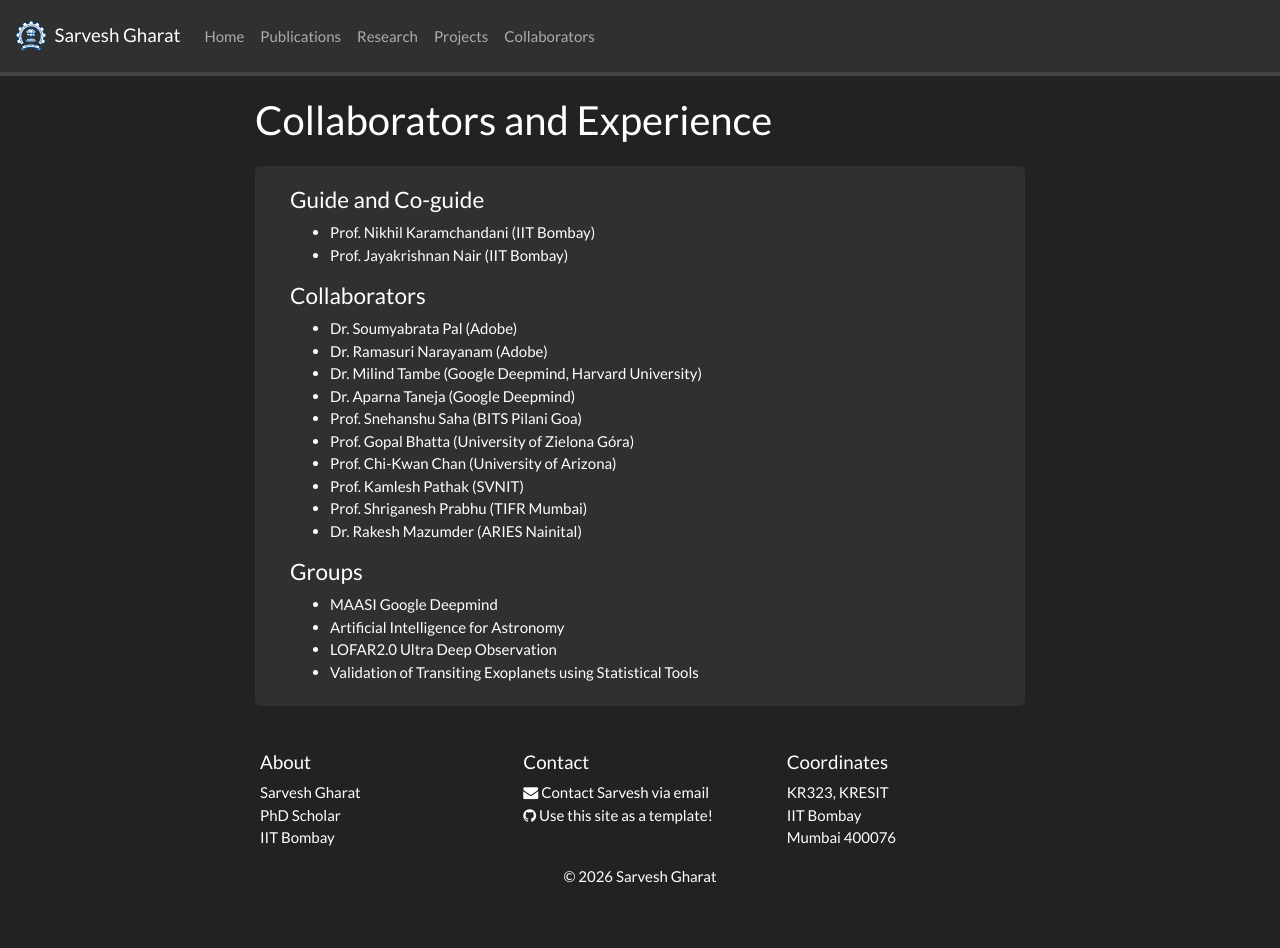
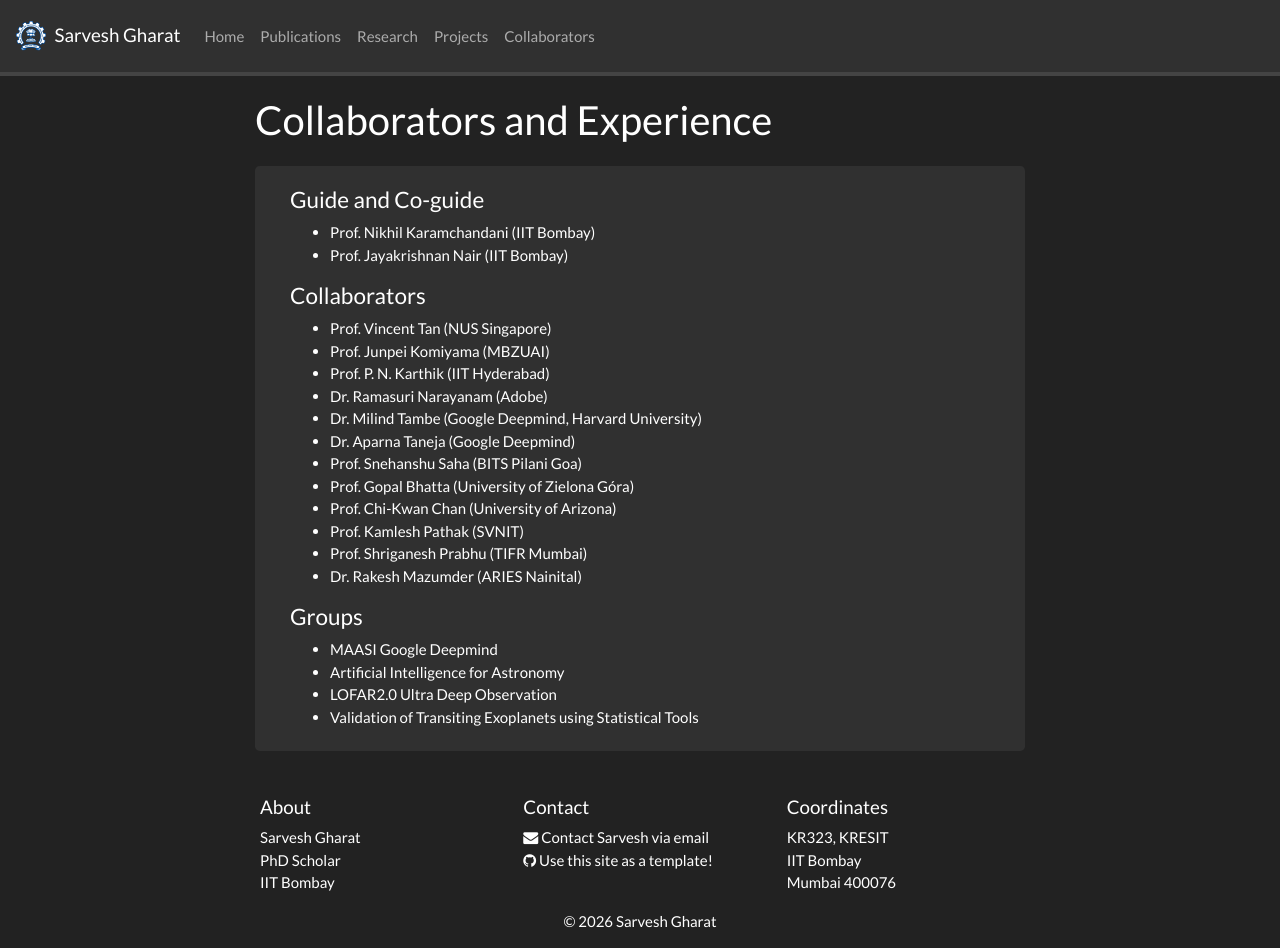
Before and after one commit to SarveshVGharat/SarveshVGharat.github.io, a Jekyll site: the page built from _pages/collaborators.md, in a window 1280 px wide and 948 px high. Built offline with Jekyll 4.4.1, drawn with Linux system fonts in a browser that asks for light colours; nearby versions of some CDN libraries; a style sheet for code colours, icons or effects is not loaded.

Commit message:
Update collaborators.md

```diff
--- a/_pages/collaborators.md
+++ b/_pages/collaborators.md
@@ -42,7 +42,9 @@ iframe {
 
 <h4>Collaborators</h4>
 <ul>
-<li> Dr. Soumyabrata Pal (Adobe) </li>
+<li> Prof. Vincent Tan (NUS Singapore) </li>
+<li> Prof. Junpei Komiyama (MBZUAI) </li>
+<li> Prof. P. N. Karthik (IIT Hyderabad) </li>
 <li> Dr. Ramasuri Narayanam (Adobe) </li>
 <li> Dr. Milind Tambe (Google Deepmind, Harvard University) </li>
 <li> Dr. Aparna Taneja (Google Deepmind) </li>
```
